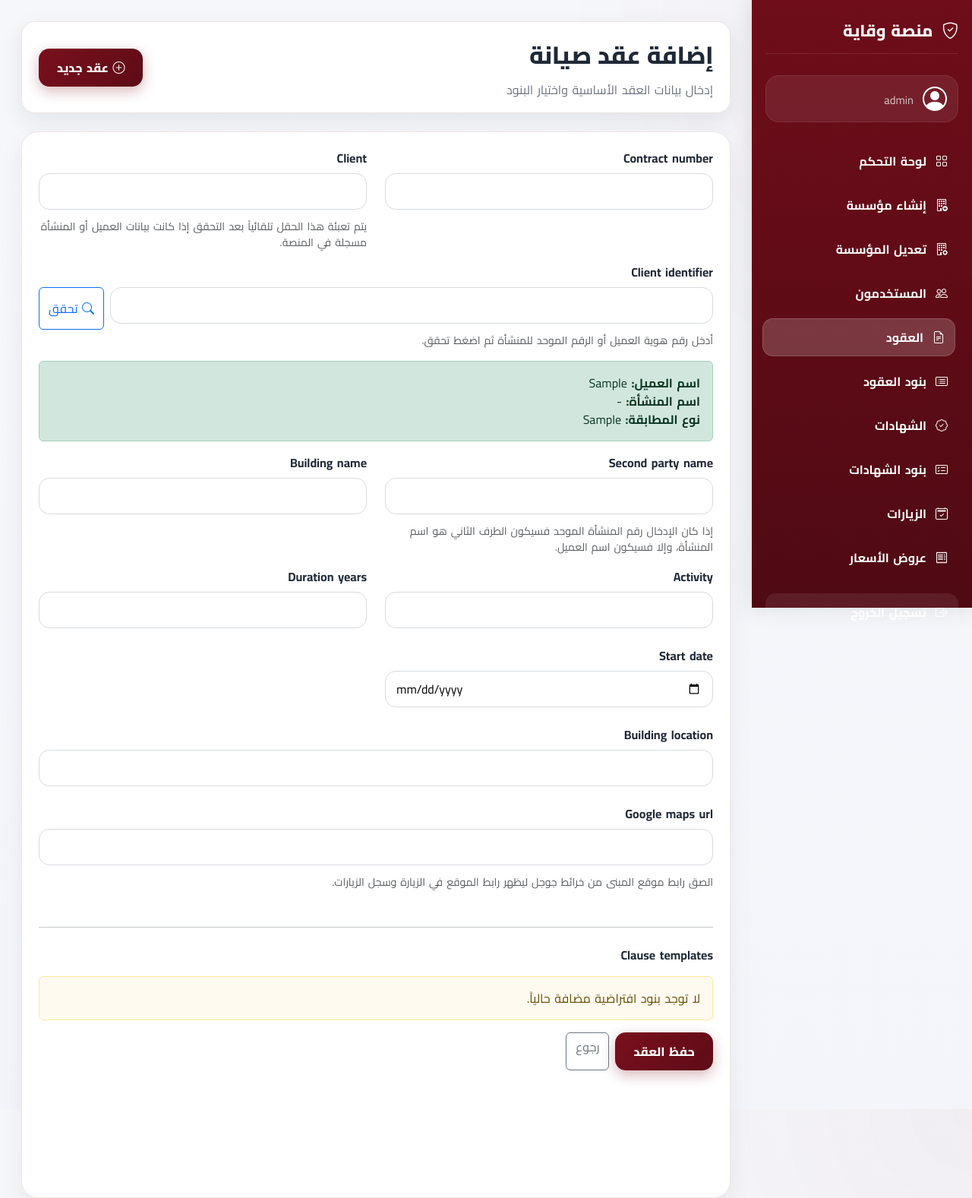
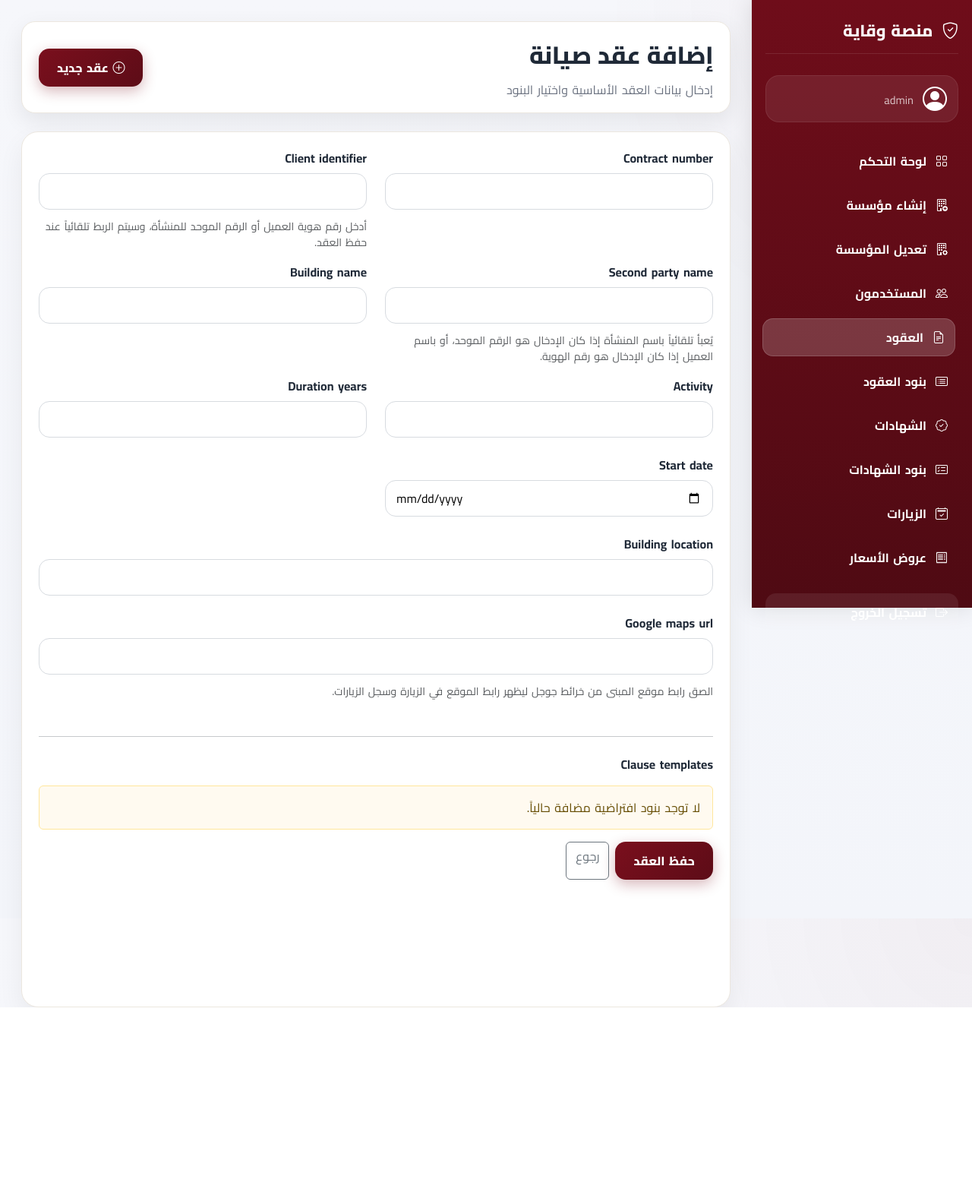
Before and after one commit to azhryb824-sys/wiqaya, a Django app: template templates/contracts/contract_form.html in a window 1280 px wide. Shown: the whole page at 76% size. After the commit the page ends 1326 px from the top, so only its background shows below. Run offline with Django 5.2, Linux system fonts and the light colour scheme; the template is opened without the code that fills it: most values are stand-ins (such as "Sample title", 1, 10 or a date in 2020); form fields are guessed from the names that the template uses.

Commit message:
Update contract_form.html

```diff
--- a/templates/contracts/contract_form.html
+++ b/templates/contracts/contract_form.html
@@ -39,49 +39,14 @@
                 </div>
 
                 <div class="col-md-6 mb-3">
-                    <label class="form-label">{{ form.client.label }}</label>
-                    {{ form.client }}
-                    <div class="form-text">
-                        يتم تعبئة هذا الحقل تلقائياً بعد التحقق إذا كانت بيانات العميل أو المنشأة مسجلة في المنصة.
-                    </div>
-                    {% if form.client.errors %}
-                        <div class="text-danger small mt-1">{{ form.client.errors }}</div>
-                    {% endif %}
-                </div>
-
-                <div class="col-12 mb-3">
                     <label class="form-label">{{ form.client_identifier.label }}</label>
-
-                    <div class="d-flex gap-2 flex-wrap">
-                        <div class="flex-grow-1">
-                            {{ form.client_identifier }}
-                        </div>
-
-                        <button type="submit" name="verify_client" value="1" class="btn btn-outline-primary">
-                            <i class="bi bi-search"></i>
-                            تحقق
-                        </button>
-                    </div>
+                    {{ form.client_identifier }}
 
                     {% if form.client_identifier.help_text %}
                         <div class="form-text">{{ form.client_identifier.help_text }}</div>
                     {% else %}
                         <div class="form-text">
-                            أدخل رقم هوية العميل أو الرقم الموحد للمنشأة ثم اضغط تحقق.
-                        </div>
-                    {% endif %}
-
-                    {% if verified_client %}
-                        <div class="alert alert-success mt-3 mb-0">
-                            <div><strong>اسم العميل:</strong> {{ verified_client }}</div>
-                            <div><strong>اسم المنشأة:</strong> {{ verified_business_name|default:"-" }}</div>
-                            <div><strong>نوع المطابقة:</strong> {{ verified_identifier_type }}</div>
-                        </div>
-                    {% endif %}
-
-                    {% if verify_error %}
-                        <div class="alert alert-danger mt-3 mb-0">
-                            {{ verify_error }}
+                            أدخل رقم هوية العميل أو الرقم الموحد للمنشأة، وسيتم الربط تلقائياً عند حفظ العقد.
                         </div>
                     {% endif %}
 
@@ -94,7 +59,7 @@
                     <label class="form-label">{{ form.second_party_name.label }}</label>
                     {{ form.second_party_name }}
                     <div class="form-text">
-                        إذا كان الإدخال رقم المنشأة الموحد فسيكون الطرف الثاني هو اسم المنشأة، وإلا فسيكون اسم العميل.
+                        يُعبأ تلقائياً باسم المنشأة إذا كان الإدخال هو الرقم الموحد، أو باسم العميل إذا كان الإدخال هو رقم الهوية.
                     </div>
                     {% if form.second_party_name.errors %}
                         <div class="text-danger small mt-1">{{ form.second_party_name.errors }}</div>
```
